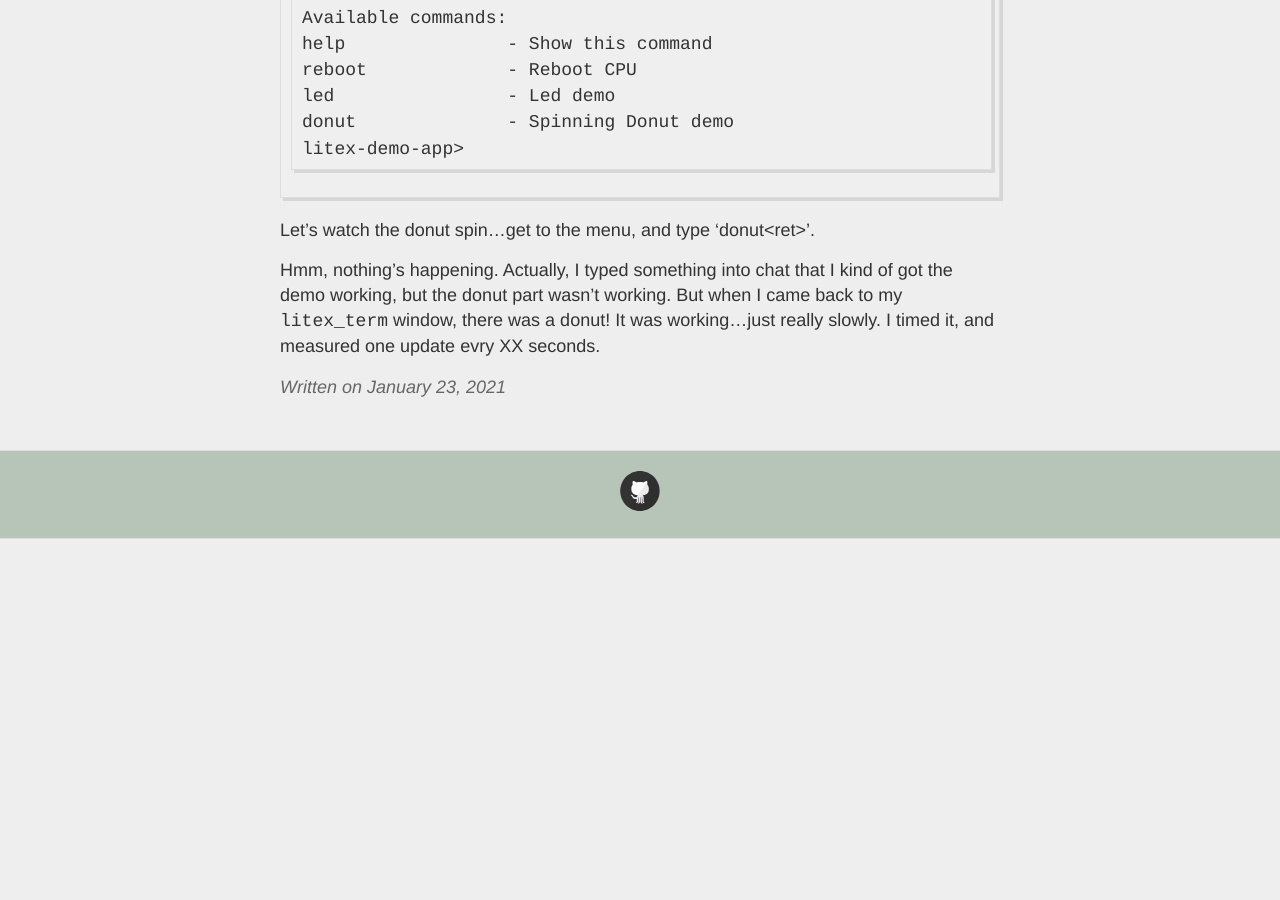
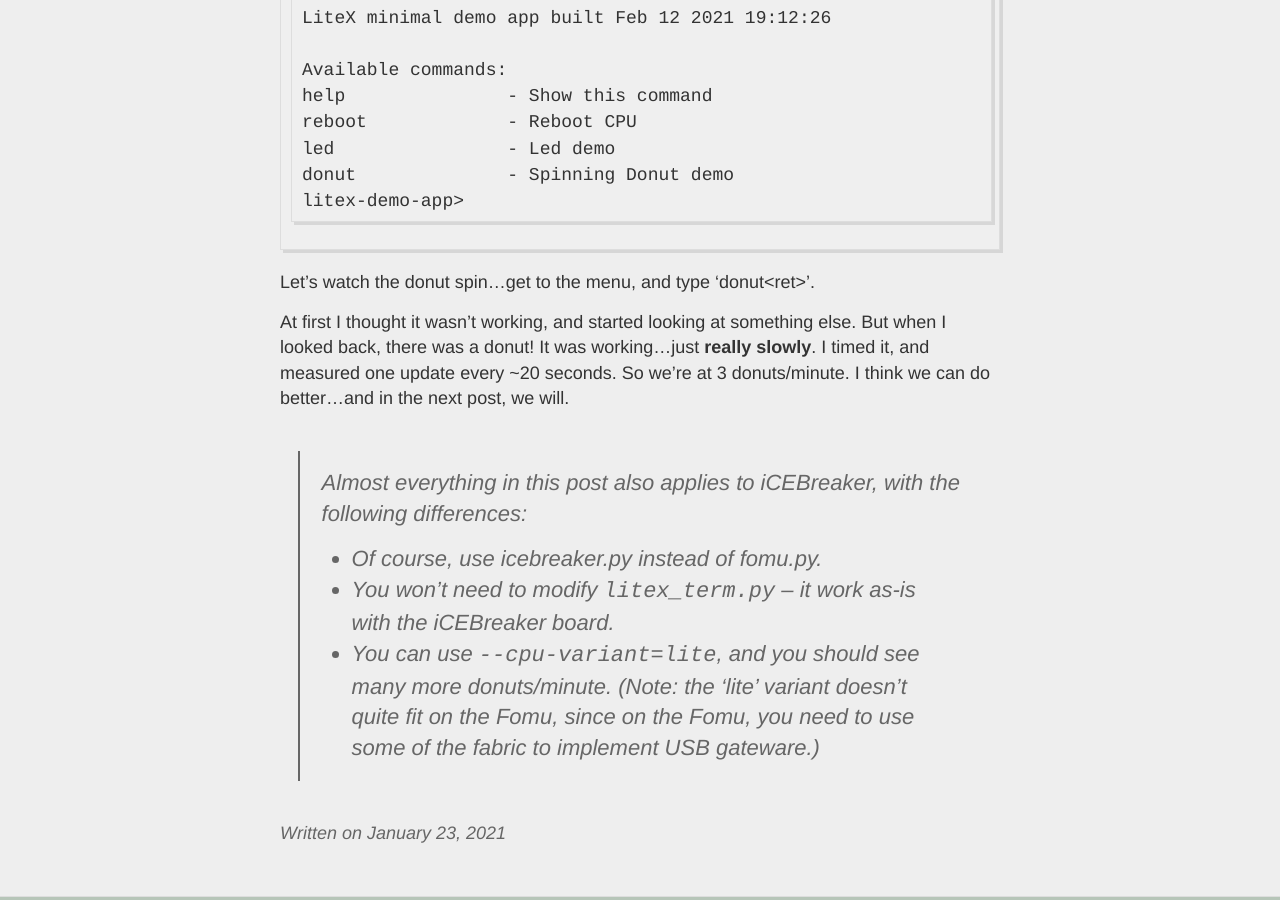
Before and after one commit to tcal-x/tcal-x.github.io, a Jekyll site: the page built from _posts/2021-01-23-Fomu-Donut.md, in a window 1280 px wide and 900 px high, scrolled down 6849 px. Built offline with Jekyll 4.4.1, drawn with Linux system fonts in a browser that asks for light colours; before the commit the page ends 7388 px from its top, so only the background shows below that; some of the changed text lies outside the part shown.

Commit message:
Actual Donuts/minute.  Add Icebreaker info.
Signed-off-by: Tim Callahan <tcal@google.com>

````diff
--- a/_posts/2021-01-23-Fomu-Donut.md
+++ b/_posts/2021-01-23-Fomu-Donut.md
@@ -18,7 +18,8 @@ how to get a normal LiteX BIOS prompt on Fomu.  I knew that LiteX was in there,
 So here was a recipe, a one-liner, to build a "normal" LiteX on Fomu --- two options in fact,
 one with the usual default VexRiscv core, and the other with the tiny serial SERV core.
 
-I made a fresh LiteX checkout in a new virtual environment and tried the recipes.   The build worked...the flash worked....now to connect!    I connected using "`lxterm /dev/ttyACM0`", and saw the start of the LiteX banner...but then a hang...oh wait, it was just a pause to calculate the CRC.   Then the rest of the banner, and the green "`litex>`" prompt.   It worked!
+I made a fresh LiteX checkout in a new virtual environment, changed directory to `litex-boards/litex_boards/targets`, and tried the recipes.   The build worked...the flash worked....now to connect!    I connected using "`lxterm /dev/ttyACM0`", and saw the start of the LiteX banner...but then a hang...oh wait, it was just a pause to calculate the CRC.   Then the rest of the banner, and the green "`litex>`" prompt.   It worked!
+
 
 # Donuts
 
@@ -157,7 +158,8 @@ Hmm, it hung.   After much investigation, I found that earlier versions of `lite
 
 See [Litex Issue #73](https://github.com/enjoy-digital/litex/issues/773) for more information and status.
 
-With this fix, serialboot worked!
+With this fix, serialboot worked!   _NOTE: if nothing happens after you connect, hit return a couple times.  If you get the `lite>` prompt, just type `serialboot` then return to force a serialboot attempt._
+
 ```
 --============== Boot ==================--
 Booting from serial...
@@ -185,4 +187,12 @@ litex-demo-app>
 
 Let's watch the donut spin...get to the menu, and type 'donut\<ret\>'.
 
-Hmm, nothing's happening.  Actually, I typed something into chat that I kind of got the demo working, but the donut part wasn't working.   But when I came back to my `litex_term` window, there was a donut!  It was working...just really slowly.   I timed it, and measured one update evry XX seconds.
+At first I thought it wasn't working, and started looking at something else.  But when I looked back, there was a donut!  It was working...just **really slowly**.   I timed it, and measured one update every ~20 seconds.   So we're at 3 donuts/minute.  I think we can do better...and in the next post, we will.
+
+
+>
+> Almost everything in this post also applies to iCEBreaker, with the following differences:
+> * Of course, use icebreaker.py instead of fomu.py.
+> * You won't need to modify `litex_term.py` -- it work as-is with the iCEBreaker board.
+> * You can use `--cpu-variant=lite`, and you should see _many_ more donuts/minute.  (Note: the 'lite' variant doesn't quite fit on the Fomu, since on the Fomu, you need to use some of the fabric to implement USB gateware.)
+>
````
